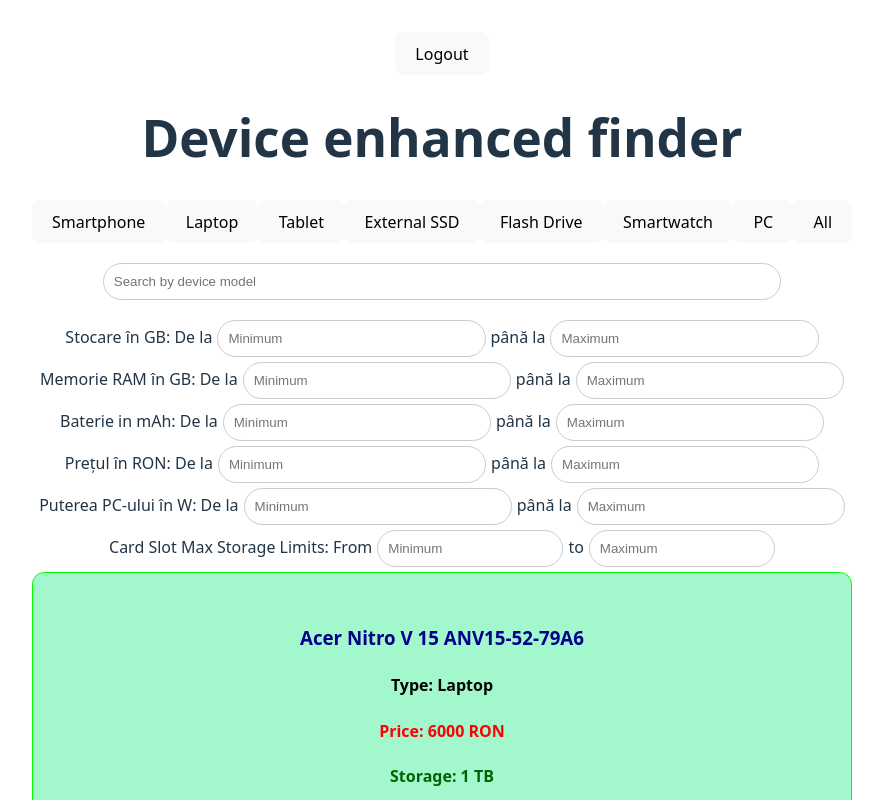
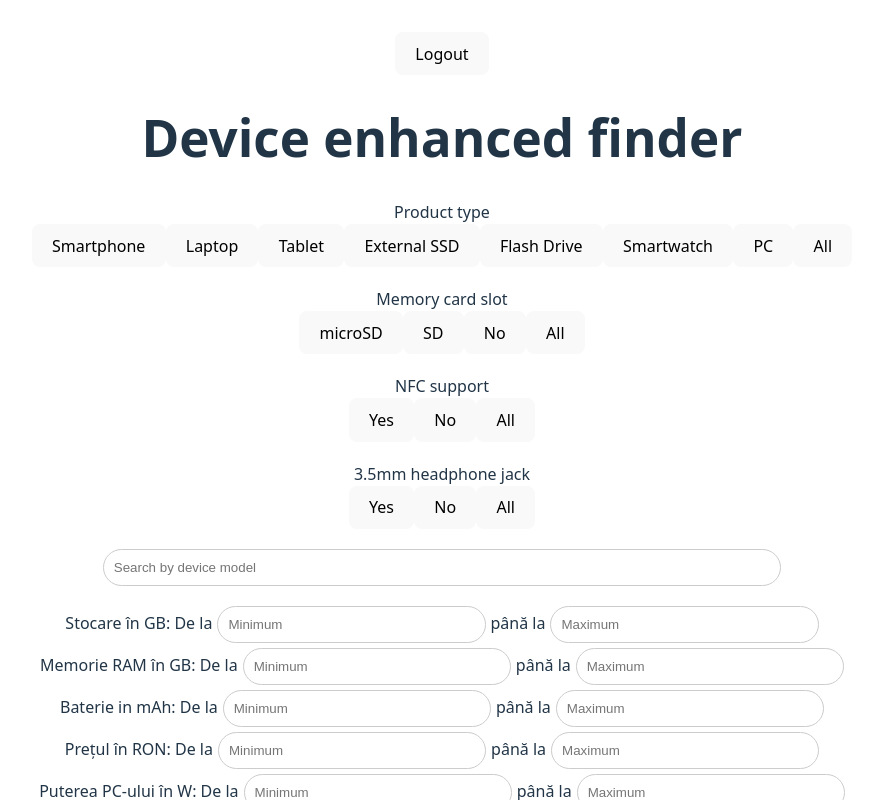
Before and after one commit to CristiYTRomania/DeviceEnhancedFinder, a React (Vite) app: page / in a window 1280 px wide. Shown: the top 800 px of the page, without its empty margins (198-1081 px from the left). Built offline with nearby package versions, Linux system fonts and the light colour scheme.

Commit message:
Filtre pe toate tipurile

```diff
--- a/src/components/HeadphoneJackFilter.jsx
+++ b/src/components/HeadphoneJackFilter.jsx
@@ -1,15 +1,15 @@
 function HeadphoneJackFilter(props) {
   const type = ["Yes", "No", "All"]
-  return (
+  return (<>3.5mm headphone jack
     <div style={{ marginBottom: '20px', textAlign: 'center' }}>
       {
         type.map((type_)=>(
-            <button key={type_} onClick={() => props.onSelect(type_)}>
+            <button key={type_} onClick={() => props.OnHeadphoneJackFilter(type_)}>
                 {type_}
             </button>
         ))
       }
-    </div>
+    </div> </>
   );
 }
 
--- a/src/components/Home.jsx
+++ b/src/components/Home.jsx
@@ -9,6 +9,9 @@
 import PriceLimits from './PriceLimits.jsx'
 import CardSlotMaxStorageLimits from './CardSlotMaxStorageLimits.jsx'
 import PowerLimits from './PowerLimits.jsx'
+import SDCardFilter from './SDCardFilter.jsx'
+import NFC_Filter from './NFC_Filter.jsx';
+import HeadphoneJackFilter from './HeadphoneJackFilter.jsx';
 import { useNavigate } from 'react-router-dom';
 function Home() {
   const [textCautat, setTextCautat] = useState("");
@@ -25,6 +28,9 @@
   const [CardSlotMaxStorage_maxim, setCardSlotMaxStorage_maxim] = useState(Infinity);
   const [Power_minim, setPower_minim] = useState(0);
   const [Power_maxim, setPower_maxim] = useState(Infinity);
+  const [SDCardFilterSelect, setSDCardFilterSelect] = useState("All");
+  const [NFC_FilterSelect, setNFC_FilterSelect] = useState("All");
+  const [HeadphoneJackFilterSelect, setHeadphoneJackFilterSelect] = useState("All");
   const produse = [
     { id: 1,  title: "Acer Nitro V 15 ANV15-52-79A6"    , type: "Laptop"      , price: "6000"   , storage: "1024" , ram: "32"      , jack: "Yes", battery: "0"   , nfc: "NaN", card_slot_max: "0"   , mem_card_slot: "NaN"    , power: "0"  , },
     { id: 2,  title: "Apple iPhone 12 mini"             , type: "Smartphone"  , price: "855.55" , storage: "256"  , ram: "4"       , jack: "No" , battery: "2227", nfc: "Yes", card_slot_max: "0"   , mem_card_slot: "No"     , power: "0"  , },
@@ -34,6 +40,7 @@
     { id: 5,  title: "Fairphone 6"                      , type: "Smartphone"  , price: "2795.04", storage: "256"  , ram: "8"       , jack: "No" , battery: "4415", nfc: "Yes", card_slot_max: "2048", mem_card_slot: "microSD", power: "0"  , },
     { id: 6,  title: "HP Elitebook Folio 9470m"         , type: "Laptop"      , price: "500"    , storage: "128"  , ram: "8"       , jack: "Yes", battery: "0"   , nfc: "NaN", card_slot_max: "0"   , mem_card_slot: "SD"     , power: "0"  , },
     { id: 7,  title: "HP ProOne 400"                    , type: "PC"          , price: "0"      , storage: "512"  , ram: "4"       , jack: "Yes", battery: "0"   , nfc: "NaN", card_slot_max: "0"   , mem_card_slot: "SD"     , power: "0"  , },
+    { id: 16, title: "Kingston DataTraveler Kyson"      , type: "Flash Drive" , price: "80"     , storage: "256"  , ram: "0"       , jack: "NaN", battery: "0",    nfc: "NaN", card_slot_max: "0"   , mem_card_slot: "NaN",     power: "0"  , },
     { id: 8,  title: "MSI Katana 15 HX B14WFK-265XRO"   , type: "Laptop"      , price: "6200"   , storage: "512"  , ram: "16"      , jack: "No" , battery: "0"   , nfc: "NaN", card_slot_max: "0"   , mem_card_slot: "NaN"    , power: "0"  , },
     { id: 9,  title: "Nothing Phone (4a)"               , type: "Smartphone"  , price: "1980.46", storage: "256"  , ram: "12"      , jack: "No" , battery: "5080", nfc: "Yes", card_slot_max: "0"   , mem_card_slot: "No"     , power: "0"  , },
     { id: 10, title: "OnePlus Nord 2 5G"                , type: "Smartphone"  , price: "909.58" , storage: "128"  , ram: "8"       , jack: "No" , battery: "4500", nfc: "Yes", card_slot_max: "0"   , mem_card_slot: "No"     , power: "0"  , },
@@ -41,7 +48,6 @@
     { id: 12, title: "Samsung Galaxy S10e"              , type: "Smartphone"  , price: "662.23" , storage: "128"  , ram: "6"       , jack: "Yes", battery: "3100", nfc: "Yes", card_slot_max: "512" , mem_card_slot: "microSD", power: "0"  , },
     { id: 14, title: "Sony Xperia Z4 Tablet LTE"        , type: "Tablet"      , price: "2546.39", storage: "32"   , ram: "3"       , jack: "Yes", battery: "6000", nfc: "Yes", card_slot_max: "128" , mem_card_slot: "microSD", power: "0"  , },
     { id: 15, title: "SSD extern SureFire Bunker Gaming", type: "External SSD", price: "320"    , storage: "512"  , ram: "0"       , jack: "NaN", battery: "0"   , nfc: "NaN", card_slot_max: "0"   , mem_card_slot: "NaN",     power: "0"  , },
-    { id: 16, title: "Kingston DataTraveler Kyson"      , type: "Flash Drive" , price: "80"     , storage: "256"  , ram: "0"       , jack: "NaN", battery: "0",    nfc: "NaN", card_slot_max: "0"   , mem_card_slot: "NaN",     power: "0"  , },
   ];
   const produseFiltrate = produse.filter((p) => {
       const nume_cautate = p.title.toLowerCase().includes(textCautat.toLowerCase())
@@ -64,7 +70,10 @@
       const minim_CardSlotMaxStorage = CardSlotMaxStorage_minim || 0;
       const maxim_CardSlotMaxStorage = CardSlotMaxStorage_maxim || Infinity;
       const CardSlotMaxStorage = Number(p.card_slot_max) >= minim_CardSlotMaxStorage && Number(p.card_slot_max) <= maxim_CardSlotMaxStorage
-      return nume_cautate && tip_filtrat && memorie_interna && memorie_ram && baterie && pret && Power && CardSlotMaxStorage
+      const SDCardFilterConst = SDCardFilterSelect === "All" || p.mem_card_slot.toLowerCase() === SDCardFilterSelect.toLowerCase()
+      const NFC_FilterSelectConst = NFC_FilterSelect === "All" || p.nfc.toLowerCase() === NFC_FilterSelect.toLowerCase()
+      const HeadphoneJackFilterSelectConst = HeadphoneJackFilterSelect === "All" || p.jack.toLowerCase() === HeadphoneJackFilterSelect.toLowerCase()
+      return nume_cautate && tip_filtrat && memorie_interna && memorie_ram && baterie && pret && Power && CardSlotMaxStorage && SDCardFilterConst && NFC_FilterSelectConst && HeadphoneJackFilterSelectConst
     }
   );
   const navigate = useNavigate();
@@ -77,6 +86,9 @@
       <button type="logout" onClick={handleLogOut}>Logout</button>
       <h1>Device enhanced finder</h1>
       <TypeFilter onSelect={(tip_filtrat) => setTipCautat(tip_filtrat)} />
+      <SDCardFilter OnSDCardFilter={(SDCardFilterConst) => setSDCardFilterSelect(SDCardFilterConst)} />
+      <NFC_Filter OnNFC_Filter={(NFC_FilterSelectConst) => setNFC_FilterSelect(NFC_FilterSelectConst)} />
+      <HeadphoneJackFilter OnHeadphoneJackFilter={(HeadphoneJackFilterSelectConst) => setHeadphoneJackFilterSelect(HeadphoneJackFilterSelectConst)} />
       <SearchBar  candSeSchimba={(valoare) => setTextCautat(valoare)} />
       <StorageLimits OnMinStorageChange={(valoare) => setmemorie_interna_minima(valoare)} OnMaxStorageChange={(valoare) => setmemorie_interna_maxima(valoare)}/>
       <RamLimits OnMinRamChange={(valoare) => setmemorie_ram_minima(valoare)} OnMaxRamChange={(valoare) => setmemorie_ram_maxima(valoare)}/>
--- a/src/components/MyCard.jsx
+++ b/src/components/MyCard.jsx
@@ -22,12 +22,15 @@
         </h4>
       }
       {
-        (props.ram !== "NaN") &&
+        (props.ram !== "NaN" && props.ram !== "0") &&
         <h4 className={props.ram < 6 ? "red" : props.ram > 12 ? "green" : props.ram < 12 ? "orange":""}>
           {props.ram < 1 ? "RAM: "+props.ram*1024+" MB" : props.ram < 1024 ? "RAM: "+props.ram+" GB" : "RAM: "+props.ram/1024+" TB"}
         </h4>
       }
+      {
+        (props.jack !== "NaN") &&
       <h4 className={props.jack === "No" ? "red" : ""}>3.5mm jack: {props.jack}</h4>
+      }
       {
         (props.battery !== "No" && props.battery !== "NaN" && props.battery !== "0") &&
         <h4 className={props.battery < 4000 ? "red" : props.battery < 5000 ? "orange" : props.battery > 6000 ? "green" : ""}>
--- a/src/components/NFC_Filter.jsx
+++ b/src/components/NFC_Filter.jsx
@@ -1,15 +1,15 @@
 function NFC_Filter(props) {
   const type = ["Yes", "No", "All"]
-  return (
+  return (<> NFC support
     <div style={{ marginBottom: '20px', textAlign: 'center' }}>
       {
         type.map((type_)=>(
-            <button key={type_} onClick={() => props.onSelect(type_)}>
+            <button key={type_} onClick={() => props.OnNFC_Filter(type_)}>
                 {type_}
             </button>
         ))
       }
-    </div>
+    </div> </>
   );
 }
 
--- a/src/components/SDCardFilter.jsx
+++ b/src/components/SDCardFilter.jsx
@@ -1,15 +1,15 @@
 function SDCardFilter(props) {
-  const type = ["Yes", "No", "All"]
-  return (
+  const type = ["microSD", "SD", "No", "All"]
+  return (<>Memory card slot
     <div style={{ marginBottom: '20px', textAlign: 'center' }}>
       {
         type.map((type_)=>(
-            <button key={type_} onClick={() => props.onSelect(type_)}>
+            <button key={type_} onClick={() => props.OnSDCardFilter(type_)}>
                 {type_}
             </button>
         ))
       }
-    </div>
+    </div> </>
   );
 }
 
--- a/src/components/TypeFilter.jsx
+++ b/src/components/TypeFilter.jsx
@@ -1,6 +1,6 @@
 function TypeFilter(props) {
   const type = ["Smartphone", "Laptop", "Tablet", "External SSD", "Flash Drive", "Smartwatch", "PC", "All"]
-  return (
+  return (<> Product type
     <div style={{ marginBottom: '20px', textAlign: 'center' }}>
       {
         type.map((type_)=>(
@@ -9,7 +9,7 @@
             </button>
         ))
       }
-    </div>
+    </div> </>
   );
 }
 
```
